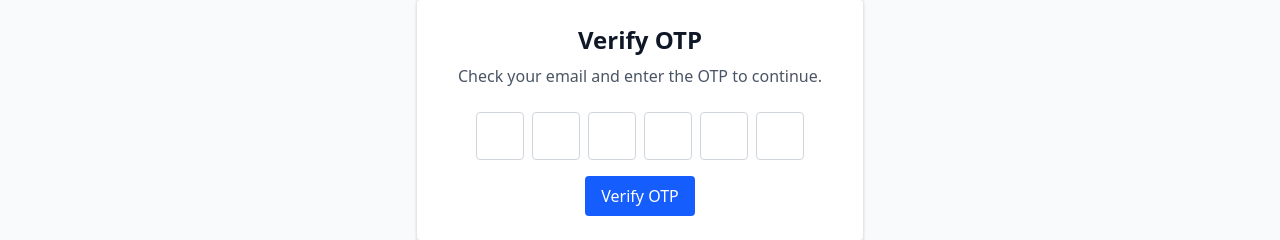
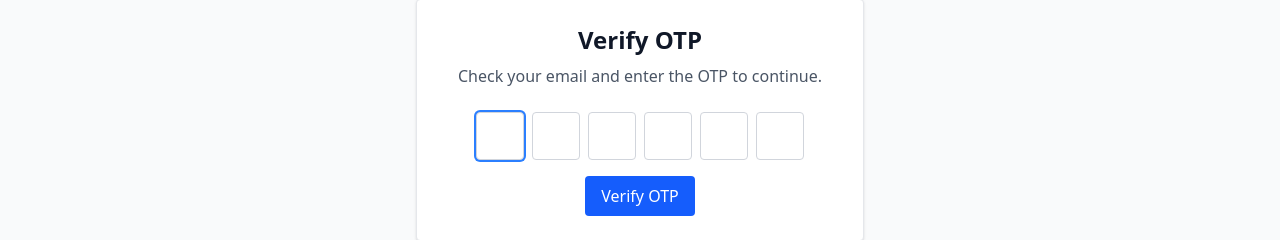
Before and after one commit to PriteshThorat/Social-Media-Platform, a React (Vite) app: page /verify-email in a window 1280 px wide. Shown: the part 384-624 px from the top of the page. Built offline with nearby package versions, Linux system fonts and the light colour scheme; no server answers.

Commit message:
feat: add Vercel Analytics integration and enhance OTP verification flow

```diff
--- a/package.json
+++ b/package.json
@@ -13,6 +13,7 @@
     "@reduxjs/toolkit": "^2.6.1",
     "@tailwindcss/vite": "^4.0.14",
     "@tinymce/tinymce-react": "^6.0.0",
+    "@vercel/analytics": "^1.5.0",
     "html-react-parser": "^5.2.2",
     "install": "^0.13.0",
     "npm": "^11.4.2",
--- a/src/App.jsx
+++ b/src/App.jsx
@@ -4,6 +4,7 @@ import { useEffect, useState } from 'react';
 import Layout from './Layout';
 import authService from './service/auth';
 import { login, logout } from './store/authSlice';
+import { Analytics } from '@vercel/analytics/react';
 
 function App() {
   const [loading, setLoading] = useState(true);
@@ -32,6 +33,7 @@ function App() {
   return !loading ? (
     <>
       <Layout/>
+      <Analytics />
     </>
   ) : null;
 };
--- a/src/components/VerifyOTP.jsx
+++ b/src/components/VerifyOTP.jsx
@@ -4,20 +4,33 @@ import authService from '../service/auth'
 import { useDispatch, useSelector } from 'react-redux';
 import { pass, login } from '../store/authSlice';
 import { useNavigate } from 'react-router-dom';
+import { useState, useRef, useEffect } from 'react';
 
 const VerifyOTP = () => {
     const navigate = useNavigate()
     const dispatch = useDispatch()
 
+    const inputRefs = useRef([]);
+
     const user = useSelector(state => state.auth.temp)
 
-    const { register, handleSubmit, setValue } = useForm();
+    const [error, setError] = useState('')
+
+    const { register, handleSubmit, setValue, watch } = useForm();
+    const watchParts = watch(["part1", "part2", "part3", "part4", "part5", "part6"]);
+
+    useEffect(() => {
+        inputRefs.current[0]?.focus();
+    }, []);
 
     const verify = async(parts) => {
+        setError('')
+
         const { part1, part2, part3, part4, part5, part6 } = parts
 
         const userOTP = `${part1}${part2}${part3}${part4}${part5}${part6}`
 
+        try {
             const isCorrectOTP = await authService.verifyOTP({ email: user.email, userOTP })
 
             if(isCorrectOTP){
@@ -30,20 +43,20 @@ const VerifyOTP = () => {
                 dispatch(pass(null))
                 dispatch(login(loggedUser))
 
+                setError('')
+
                 navigate("/")
               }
+            }
+        } catch (error) {
+            setError(error)
         }
     }
 
     const registerOptions = (partName) => (
         register(partName, {
             required: true,
-            onChange: (e) => {
-                const value = e.target.value.replace(/\D/g, "");
-                setValue(partName, value);
-            }
-        })
-    )
+    }))
 
     return (
         <form
@@ -51,7 +64,7 @@ const VerifyOTP = () => {
             className="flex flex-col items-center gap-4" >
             <div className='flex justify-center gap-2'>
                 {
-                    ["part1", "part2", "part3", "part4", "part5", "part6"].map(part => (
+                    ["part1", "part2", "part3", "part4", "part5", "part6"].map((part, index) => (
                         <InputBox
                             key={part}
                             placeholder=""
@@ -61,10 +74,25 @@ const VerifyOTP = () => {
                             inputMode="numeric"
                             pattern="\d*"
                             {...registerOptions(part)}
+                            ref={(el) => (inputRefs.current[index] = el)}
+                            onChange={(e) => {
+                                const value = e.target.value.replace(/\D/g, "");
+                                setValue(part, value);
+                                if (value && index < 5) {
+                                    inputRefs.current[index + 1]?.focus();
+                                }
+                            }}
+                            onKeyDown={(e) => {
+                                if (e.key === "Backspace" && !e.currentTarget.value && index > 0) {
+                                    inputRefs.current[index - 1]?.focus();
+                                }
+                            }}
+                            value={watchParts[index] || ''}
                         />
                     ))
                 }
             </div>
+            {error && <p className="text-red-500 mt-2 text-sm">{error.toString()}</p>}
             <button
                 type="submit"
                 className={`px-4 py-2 rounded text-white bg-blue-600 hover:bg-blue-700 transition"
```
Also changed, not shown: 2 other files (tests, documents, lock files or other folders). Lines whose indentation alone changed are shown as unchanged.
